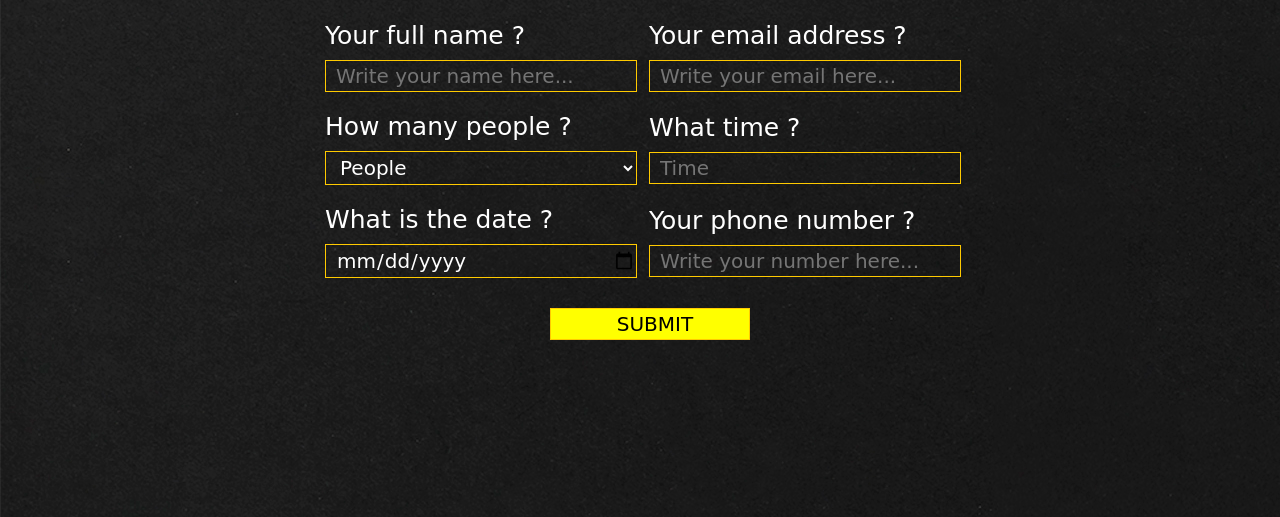
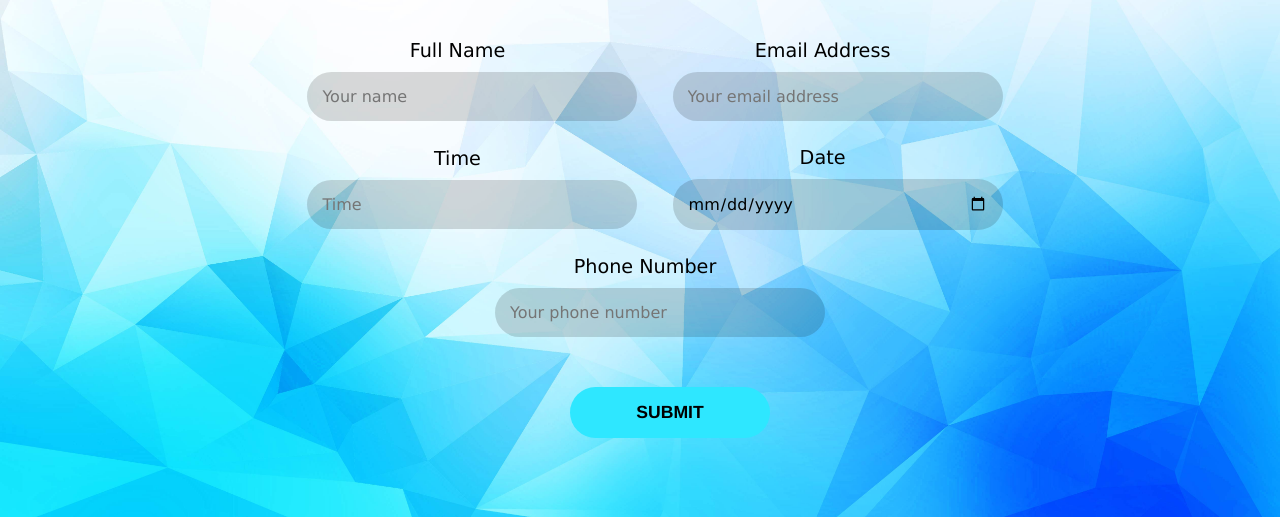
Before and after one commit to Koipix/Aespire-Appointment, a plain HTML site: page Appointment-System/index.html in a window 1280 px wide. Shown: the part 283-800 px from the top of the page. Drawn offline with Linux system fonts and the light colour scheme; a web font is replaced by a local one.

Commit message:
New Web UI
updated ui

```diff
--- a/Appointment-System/index.html
+++ b/Appointment-System/index.html
@@ -6,55 +6,53 @@
     <meta http-equiv="X-UA-Compatible" content="IE=edge">
     <meta name="viewport" content="width=device-width, initial-scale=1.0">
     <link rel="stylesheet" href="style.css">
-    <title>Video-2</title>
+    <title>Aespire Booking</title>
 </head>
 
 <body class="main_bg">
+
     <div class="form">
+
         <div class="form-text">
             <h1><span><img src="art-1.png" alt=""></span>Aespire Real Estate <span><img src="art-1.png" alt=""></span></h1>
             <p>"Buy land; they're not making it anymore."</p>
+            <p>Book Now!</p>
         </div>
+
         <div class="main-form">
+
             <form action="index.php" method="get">
+
                 <div>
-                    <span>Your full name ?</span>
-                    <input type="text" name="name" id="name" placeholder="Write your name here..." required>
+                    <span>Full Name</span>
+                    <input type="text" name="name" id="name" placeholder="Your name" required>
+                </div>
+
+                <div>
+                    <span>Email Address</span>
+                    <input type="email" name="name" id="name" placeholder="Your email address" required>
                 </div>
                 <div>
-                    <span>Your email address ?</span>
-                    <input type="email" name="name" id="name" placeholder="Write your email here..." required>
-                </div>
-                <div>
-                    <!-- <---this is the select option--->
-                    <span>How many people ?</span>
-                    <select name="people" id="people" required>
-                        <option value="">People</option>
-                        <option value="1">1 People</option>
-                        <option value="2">2 People</option>
-                        <option value="3">3 People</option>
-                        <option value="4">4 People</option>
-                    </select>
-                    <!-- <---this is the select option--->
-                </div>
-                <div>
-                    <span>What time ?</span>
+                    <span>Time</span>
                     <input type="text" name="time" id="time" placeholder="Time" required>
                 </div>
+
                 <div>
-                    <span>What is the date ?</span>
+                    <span>Date</span>
                     <input type="date" name="date" id="date" placeholder="date" required>
                 </div>
-                <div>
-                    <span>Your phone number ?</span>
-                    <input type="textfield" name="number" id="number" placeholder="Write your number here..." required>
-                </div>
-                <div id="submit">
-                    <input type="submit" value="SUBMIT" id="submit">
+
+                <div class="phoneNo">
+                    <span>Phone Number</span>
+                    <input type="textfield" name="number" id="number" placeholder="Your phone number" required>
                 </div>
 
+            </form>
 
-            </form>
+            <div id="submit">
+                <input type="submit" value="SUBMIT" id="submit">
+            </div>
+
         </div>
     </div>
 </body>
--- a/Appointment-System/style.css
+++ b/Appointment-System/style.css
@@ -3,103 +3,103 @@
 *{
     margin: 0;
     padding: 0;
+    font-family:Verdana, Geneva, Tahoma, sans-serif ;
 }
 
 .main_bg{
-    background-image: url(background.jpg);
-    max-width: 1280px;
-    height: 800px;
+    background: url(aes.jpg);
+    background-size: cover;
+    background-position: center;
+    width: 100vh;
+    height: 100vh;
     display: flex;
     justify-content: center;
     align-items: center;
     margin: 0 auto;
 }
+
 .form{
-    width: 650px;
+    width: 800px;
 }
 
 .form-text{
     text-align: center;
     margin: 0 0 40px 0;
 }
+
 .form-text h1 span img{
     margin: 0 10px;
 
 }
+
 .form-text h1{
-    color: #fff;
     font-family: 'Akaya Telivigala', cursive;
-    font-size: 40px;
-    margin-bottom: 20px;
+    font-size: 3.6em;
+    margin-bottom: 15px;
 }
+
 .form-text p{
-    color: #fff;
     font-family: 'Akaya Telivigala', cursive;
-    font-size: large;
+    font-size: 1.3em;
+}
+
+.main-form {
+    text-align: center;
 }
 
 .main-form div{
-    margin: 10px 10px;
+    margin: 10px 30px;
     width: 300px;
     display: inline-block;
+    margin-top: 15px;
 }
+
 .main-form div input {
     width: 100%;
-    font-family: 'Akaya Telivigala', cursive;
-    background: none;
-    border: 1px solid #ffca00;;
-    font-size: 20px;
-    color: #fff;
+    background: rgba(0,0,0,0.15);
+    border: none;
+    border-radius: 25px;
+    font-size: 1em;
     outline: none;
-    padding: 3px 0 3px 10px;
+    padding: 15px;
     margin-top: 10px;
 }
-.main-form div select{
-    width: 104%;
-    font-family: 'Akaya Telivigala', cursive;
-    background: none;
-    border: 1px solid #ffca00;;
-    font-size: 20px;
-    color: #fff;
-    outline: none;
-    padding: 3px 0 3px 10px;
-    margin-top: 10px;
+
+.main-form .phoneNo {
+    margin-left: 5%;
 }
+
 .main-form div span{
     width: 100%;
-    font-family: 'Akaya Telivigala', cursive;
-    color: #fff;
-    font-size: 25px;
+    font-size: 1.2em;
+    justify-content: center;
 }
 
 #submit{
+    size: 200px;
     width: 100%;
+    margin-top: 20px;
+    border-radius: 40px;
     text-align: center;
 }
+
 #submit input{
-    font-family: 'Akaya Telivigala', cursive;
     width: 200px;
-    background-color: yellow !important;
-    color: black !important;
+    font-family:'Franklin Gothic Medium', 'Arial Narrow', Arial, sans-serif;
+    font-weight: 700;
+    font-size: 1.1em;
+    background-color: #2ee7ff !important;
     transition: all .3s;
 }
+
 #submit input:hover{
-    font-family: 'Akaya Telivigala', cursive;
     width: 200px;
     background-color: black !important;
     color: #fff !important;
 }
-#submit input:active{
-    font-size: 19px;
-    background-color: rgb(46, 20, 5) !important;
-    color: #fff !important;
-}
-
 
 @media screen and (max-width:710px) {
     .main-form{
         text-align: center;
     }
 }
-
-/* make by ruhul amin */
```
Also changed, not shown: Appointment-System/aes.jpg (added), Appointment-System/background.jpg (deleted).
